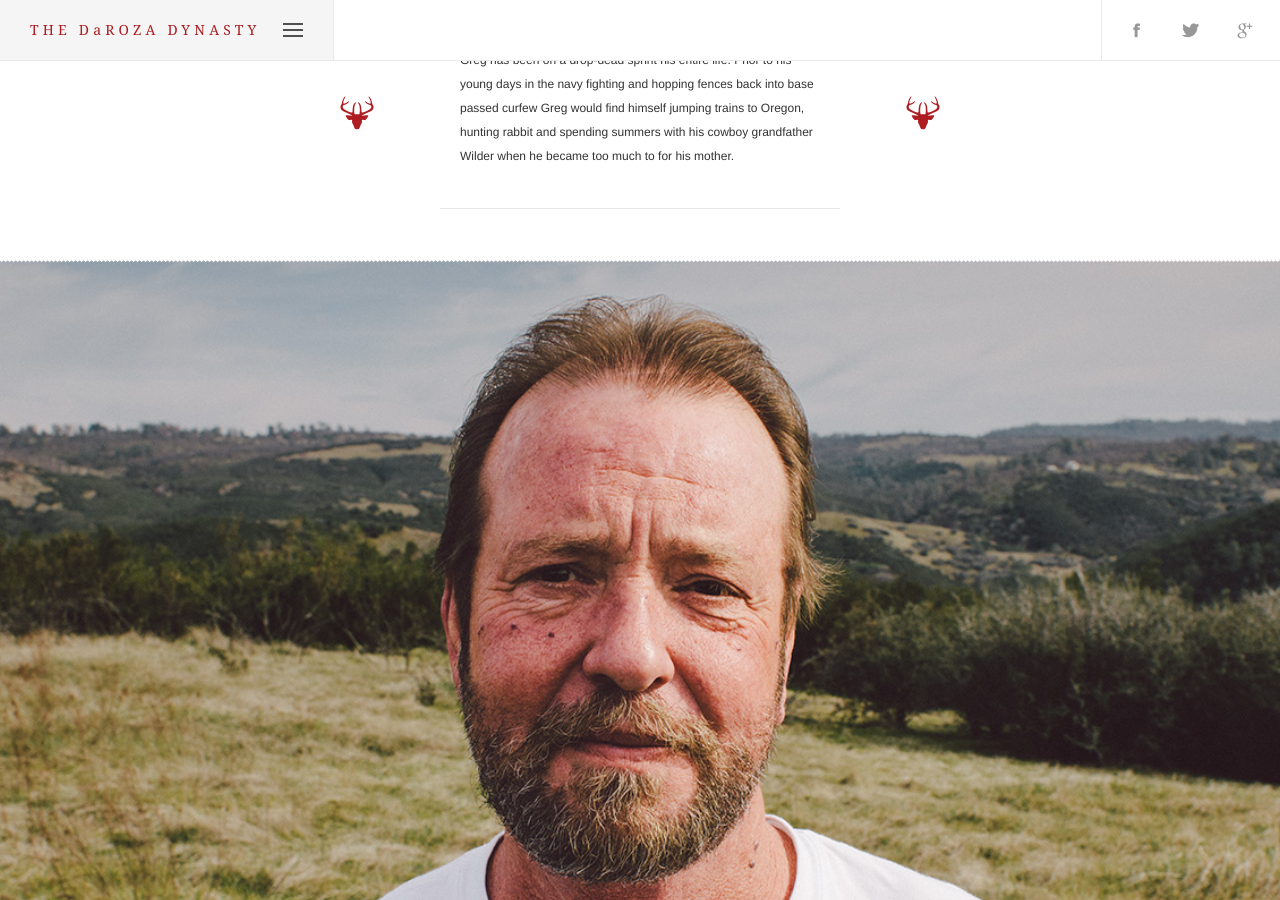
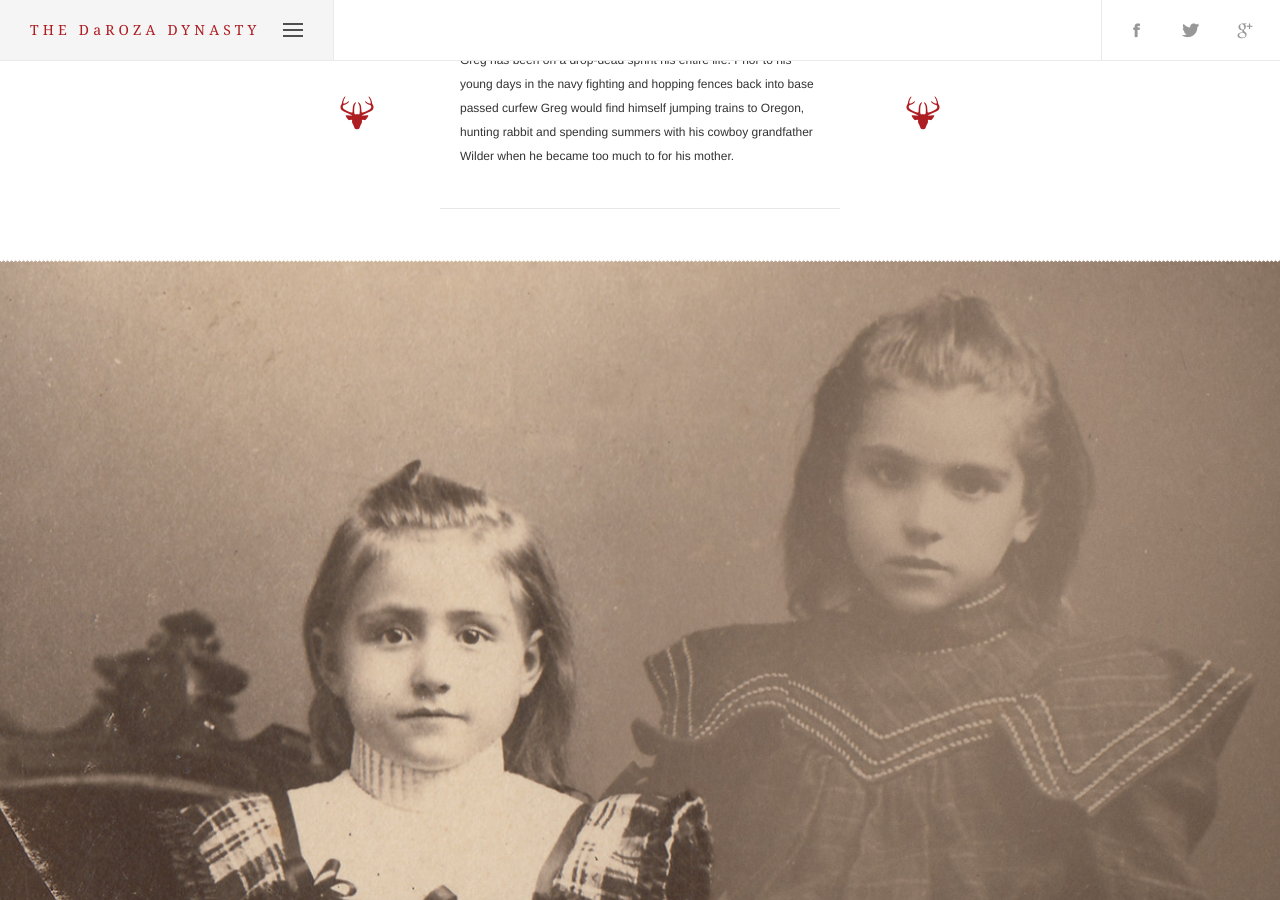
Before and after one commit to travisneilson/DaRoza, a Jekyll site: the page built from _posts/2013-11-23-julia-coster.html, in a window 1280 px wide and 900 px high, scrolled down 333 px. Built offline with Jekyll 4.4.1, drawn with Linux system fonts in a browser that asks for light colours.

Commit message:
Julia image upload test

```diff
--- a/_posts/2013-11-23-julia-coster.html
+++ b/_posts/2013-11-23-julia-coster.html
@@ -22,7 +22,7 @@
 </div>
 
 
-<div class="full-width-portrait" style="background-image: url(/assets/img/greg/portrait-greg.jpg);">
+<div class="full-width-portrait" style="background-image: url(/assets/img/julia/portrait-julia.jpg);">
   <div class="aspect"></div>
 </div>
 
```
Also changed, not shown: assets/img/julia/portrait-julia.jpg (added).
